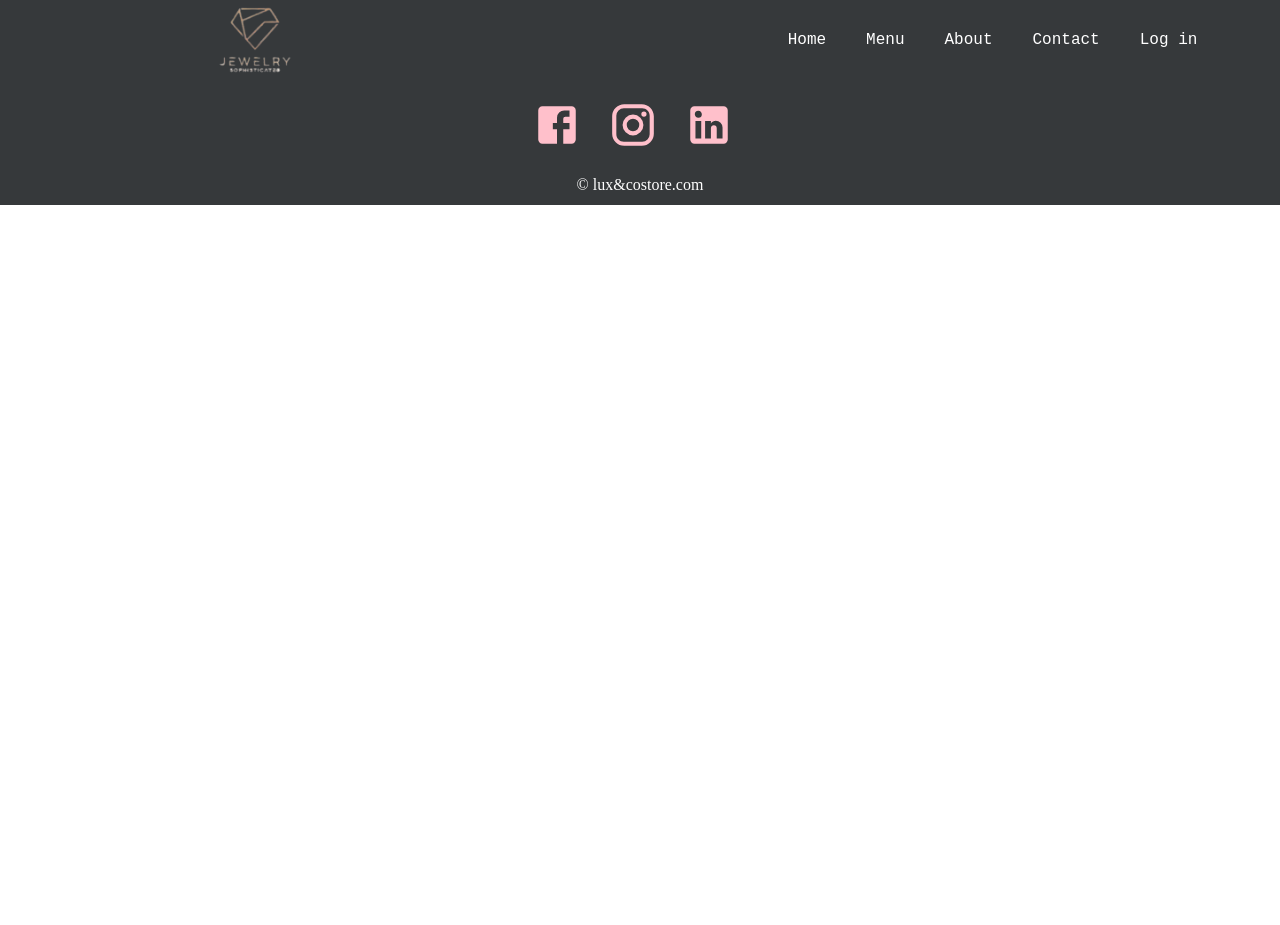
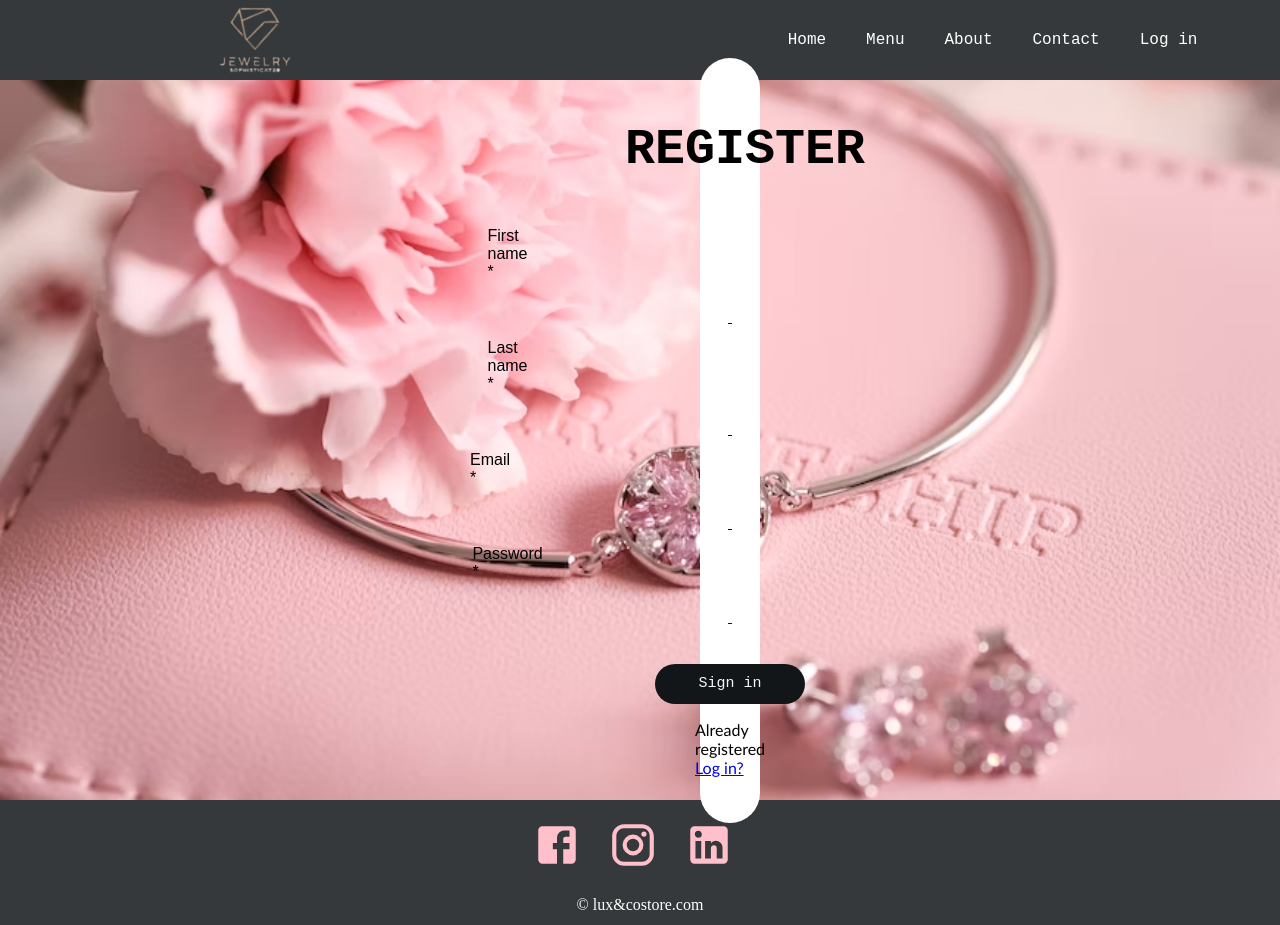
Before and after one commit to HieuNT1805/Web-Client, a React (Create React App) app: page /register in a window 1280 px wide. Before the commit the page ends 800 px from the top, so only its background shows below. Built offline with nearby package versions, Linux system fonts and the light colour scheme.

Commit message:
update login/register UI

```diff
--- a/src/App.js
+++ b/src/App.js
@@ -5,6 +5,8 @@ import Footer  from "./components/footer";
 import Contact from "./pages/Contact";
 import About from "./pages/About";
 import Navbar from "./components/navbar";
+import Register from "./pages/Register";
+import Login from "./pages/Login";
 import {Route, Redirect, Switch} from "react-router-dom";
 
 
@@ -16,6 +18,8 @@ function App() {
             <Route exact path= "/"  component={Home} />
             <Route exact path= "/contact"  component={Contact} />
             <Route exact path= "/about"  component={About} />
+            <Route exact path= "/register"  component={Register} />
+            <Route exact path= "/login" component={Login}/>
         </Switch>
         <Footer/>
      </>
--- a/src/components/navbar.js
+++ b/src/components/navbar.js
@@ -20,7 +20,8 @@ function Navbar() {
                         <Link to="/menu">Menu</Link>
                         <Link to="/about">About</Link>
                         <Link to="/contact">Contact</Link>
-                        <Link to="/login">Log in</Link>
+                        <Link to="/register">Log in</Link>
+                        <Link to="/login" >Log in</Link>
                 </div>
         </div>
         <div className="rightside">
@@ -28,7 +29,8 @@ function Navbar() {
                         <Link to="/menu">Menu</Link>
                         <Link to="/about">About</Link>
                         <Link to="/contact">Contact</Link>
-                        <Link to="/login">Log in</Link>
+                        <Link to="/register">Log in</Link>
+
                         <button onClick={toggleNavbar}>
                             <TocIcon/>
                         </button>
--- /dev/null
+++ b/src/pages/Login.js
@@ -0,0 +1,27 @@
+import React from 'react';
+import HomeBackground from "../img/background1.avif";
+import "../style/login.css"
+
+function Login() {
+  return (
+    <div className="login" style={{backgroundImage: `url(${HomeBackground})`}}>
+            <form className="form-login">
+                    <h1 className="title-login"><b>Log in</b>  </h1>
+
+                    <label className="email-label" htmlFor="email">Email</label>
+                    <input type="email" className="input-email" />
+
+                    <label className="login-label" htmlFor="password" >Password </label>
+                    <input type="password" className="input-password"  />
+
+
+
+                    <button type="submit" className="btn btn-primary">Log in</button>
+                    <p className="forgot-password text-right"> or <a href="/register"> Register Account</a>
+        </p>
+            </form>
+    </div>
+  )
+}
+
+export default Login
--- /dev/null
+++ b/src/pages/Register.js
@@ -0,0 +1,36 @@
+import React, {useState} from 'react'
+import HomeBackground from "../img/background1.avif";
+import "../style/register.css";
+
+function Register() {
+  return (
+    <div className="register" style={{backgroundImage: `url(${HomeBackground})`}}>
+
+          <form className="form-register" >
+              <h1> <b>REGISTER</b> </h1>
+
+                    <label className="register-label" htmlFor="name">First name *</label>
+                    <input type="text" className="form-control"  />
+
+                    <label className="register-label" htmlFor="name" >Last name *</label>
+                    <input type="text" className="form-control" />
+
+                    <label className="email-title" htmlFor="email">Email *</label>
+                    <input type="email" className="form-control"  />
+
+                    <label className="register-label" >Password *</label>
+                    <input type="password" className="form-control"  />
+
+                    <button type="submit" className="btn btn-primary">Sign in</button>
+
+                    <p className="forgot-password text-right"> Already registered <a href="/login">Log in?</a></p>
+
+          </form>
+          </div>
+
+
+
+  )
+}
+
+export default Register
--- /dev/null
+++ b/src/style/login.css
@@ -0,0 +1,52 @@
+.login{
+    width: 100%;
+    height: 90vh;
+    display: flex;
+    justify-content: center;
+    align-items: left;
+    flex-direction: column;
+    background-position: center;
+    background-repeat: no-repeat;
+    background-size: cover;
+    font-family: "Gill Sans", "Gill Sans MT", Calibri, "Trebuchet MS", sans-serif;
+}
+.form-login {
+    align-items: center;
+    background-color: white;
+    margin-left: 700px;
+    margin-right: 700px;
+    border-radius: 30px;
+    /* height: 50vh; */
+    width: auto;
+    height: auto;
+
+}
+.title-login{
+    font-family: 'Courier New', Courier, monospace;
+    font-weight: 30;
+    font-size: 50px;
+    margin-left: 30px;
+}
+form input{
+    height: 40px;
+    width: 80%;
+    border: none;
+    border-bottom: 1px solid #121619;
+    color: black;
+
+}
+.email-label{
+    margin-top: 15px;
+    color: black;
+    font-family: Arial, Helvetica, sans-serif;
+    margin-left: 10px;
+    margin-right: 495px;
+
+}
+.login-label{
+    margin-top: 15px;
+    color: black;
+    font-family: Arial, Helvetica, sans-serif;
+    margin-left: 10px;
+    margin-right: 465px;
+}
--- /dev/null
+++ b/src/style/register.css
@@ -0,0 +1,71 @@
+.register {
+    width: 100%;
+    height: 90vh;
+    display: flex;
+    justify-content: center;
+    align-items: left;
+    flex-direction: column;
+    background-position: center;
+    background-repeat: no-repeat;
+    background-size: cover;
+    font-family: "Gill Sans", "Gill Sans MT", Calibri, "Trebuchet MS", sans-serif;
+}
+.form-register {
+    align-items: center;
+    background-color: white;
+    margin-left: 700px;
+    margin-right: 700px;
+    border-radius: 30px;
+    /* height: 50vh; */
+    width: auto;
+    height: auto;
+
+}
+.form-register h1{
+    font-family: 'Courier New', Courier, monospace;
+    font-weight: 30;
+    font-size: 50px;
+    margin-left: 30px;
+}
+form input{
+    height: 40px;
+    width: 80%;
+    border: none;
+    border-bottom: 1px solid #121619;
+    color: black;
+
+}
+input::placeholder, textarea::placeholder{
+    font-weight: bold;
+    color: gray;
+    font-family: Arial, Helvetica, sans-serif;
+}
+
+form button{
+    margin-top: 40px;
+    width: 150px;
+    height: 40px;
+    border: none;
+    border-radius: 20px;
+    background-color: #121619;
+    color: whitesmoke;
+    font-size: 15px;
+    font-family: 'Courier New', Courier, monospace ;
+    cursor: pointer;
+    margin-left: 10px;
+    margin-right: 10px;
+}
+.register-label{
+    margin-top: 15px;
+    color: black;
+    font-family: Arial, Helvetica, sans-serif;
+    margin-left: 10px;
+    margin-right: 455px;
+}
+.email-title{
+    margin-top: 15px;
+    color: black;
+    font-family: Arial, Helvetica, sans-serif;
+    margin-left: 10px;
+    margin-right: 490px;
+}
```
